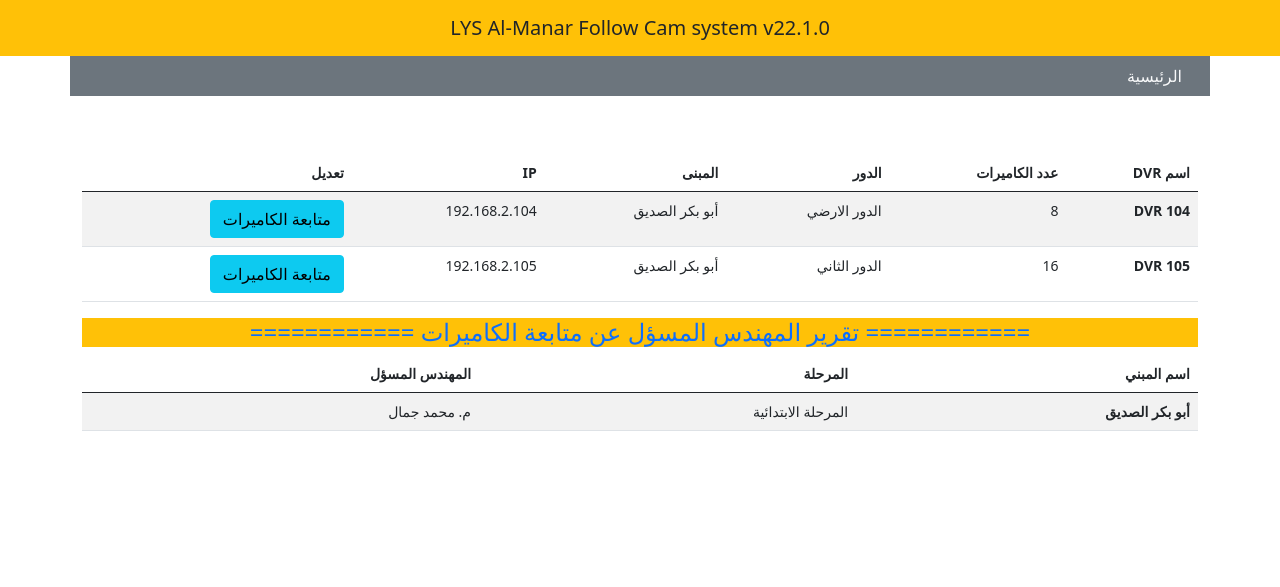
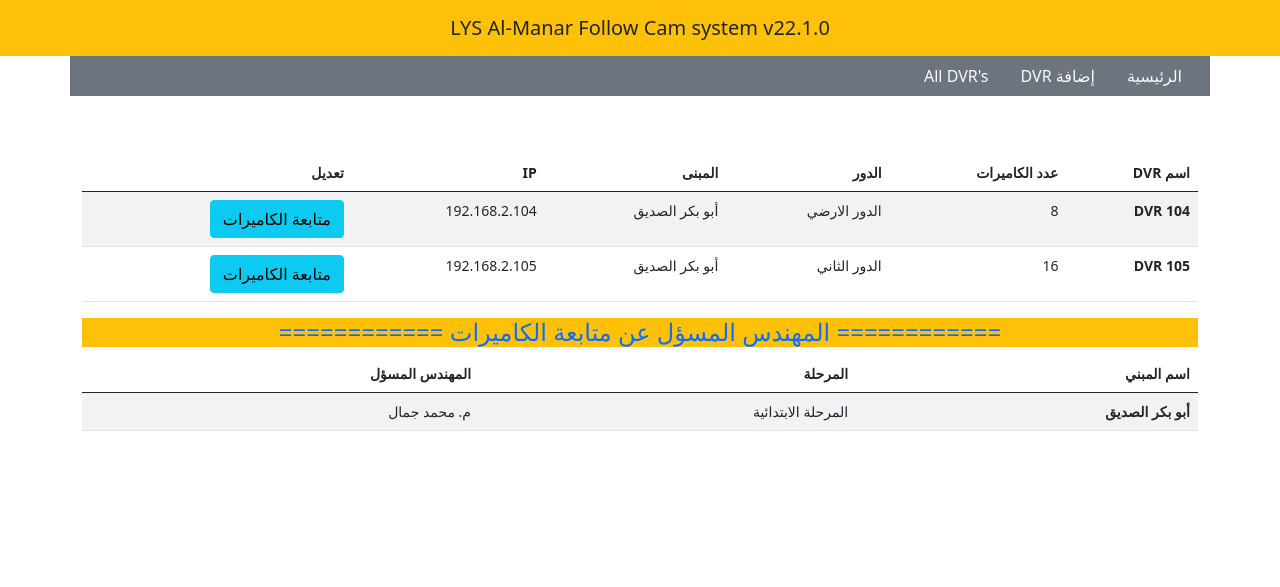
Before and after one commit to sendoo-m/LYS-FollowCam, a Django app: page /follow/all_dvr/ in a window 1280 px wide. Shown: the top 587 px of the page. Run offline with Django 4.2, Linux system fonts and the light colour scheme; data comes from the database, SQL or seed files in the repository; both versions use the stored data as it was after the commit; some libraries are stand-ins or nearby versions.

Commit message:
add follow report

```diff
--- a/follow/views.py
+++ b/follow/views.py
@@ -5,7 +5,7 @@ from .models import *
 
 def add_dvr(request):
 
-    return render(request, 'form/dvr_form.html' , {})
+    return render(request, 'follow/dvr_form.html' , {})
 
 def all_dvr(request):
 
@@ -13,4 +13,10 @@ def all_dvr(request):
         'all_dvr1' :Add_DVR.objects.all(),
         'all_dvr2' :Building.objects.all()
         }
-    return render(request, 'form/all_dvr.html' , context)
+    return render(request, 'follow/all_dvr.html' , context)
+
+def follow_dvr(request):
+    context = {
+
+        }
+    return render(request, 'follow/follow_dvr.html', context)
--- a/templates/form/all_dvr.html
+++ b/templates/follow/all_dvr.html
@@ -1,6 +1,6 @@
 {% extends 'parties/base.html' %}
 {% load crispy_forms_tags %}
-{% block title %}All DVR{% endblock %}
+{% block title %}All DVR|جميع الاجهزة بالمبني{% endblock %}
 {% block content %}
 
 <div class="container mt-3" style='width: 95%; font-size: 14px'>
@@ -31,7 +31,7 @@
     </tbody>
   </table>
 <div class='text-center text-primary bg-warning'>
-  <h4> ============ تقرير المهندس المسؤل عن متابعة الكاميرات ============  </h4>
+  <h4> ============  المهندس المسؤل عن متابعة الكاميرات ============  </h4>
 </div>
   <table class="table table-striped table-hover">
     <thead>
--- a/templates/parties/base.html
+++ b/templates/parties/base.html
@@ -32,9 +32,9 @@
       <div class='container bg-secondary'>
       <nav class="nav">
         <a class="nav-link active  link-light" aria-current="page" href="{% url 'home' %}">الرئيسية</a>
-        {% comment %} <a class="nav-link  link-light" href="{% url 'student-form' %}">إضافة طالب</a>
-        <a class="nav-link  link-light" href="{% url 'allstudents' %}"> الطلاب</a>
-        <a class="nav-link  link-light" href="{% url 'search' %}">دفع مصاريف</a> {% endcomment %}
+        <a class="nav-link  link-light" href="{% url 'add_dvr' %}">إضافة DVR</a>
+        <a class="nav-link  link-light" href="{% url 'all_dvr' %}"> All DVR's</a>
+       {% comment %} <a class="nav-link  link-light" href="{% url 'follow_dvr' %}">دفع </a> {% endcomment %}
       </nav>
     </div>
       <!-- ===== Block contente (ROOT) ===== -->
```
Also changed, not shown: templates/follow/follow_dvr.html (renamed from templates/form/edit.html, +5 -5 lines), db.sqlite3, templates/follow/dvr_form.html (renamed from templates/form/dvr_form.html), templates/follow/search.html (renamed from templates/form/search.html), templates/follow/search_result.html (renamed from templates/form/search_result.html), 1 other file.
